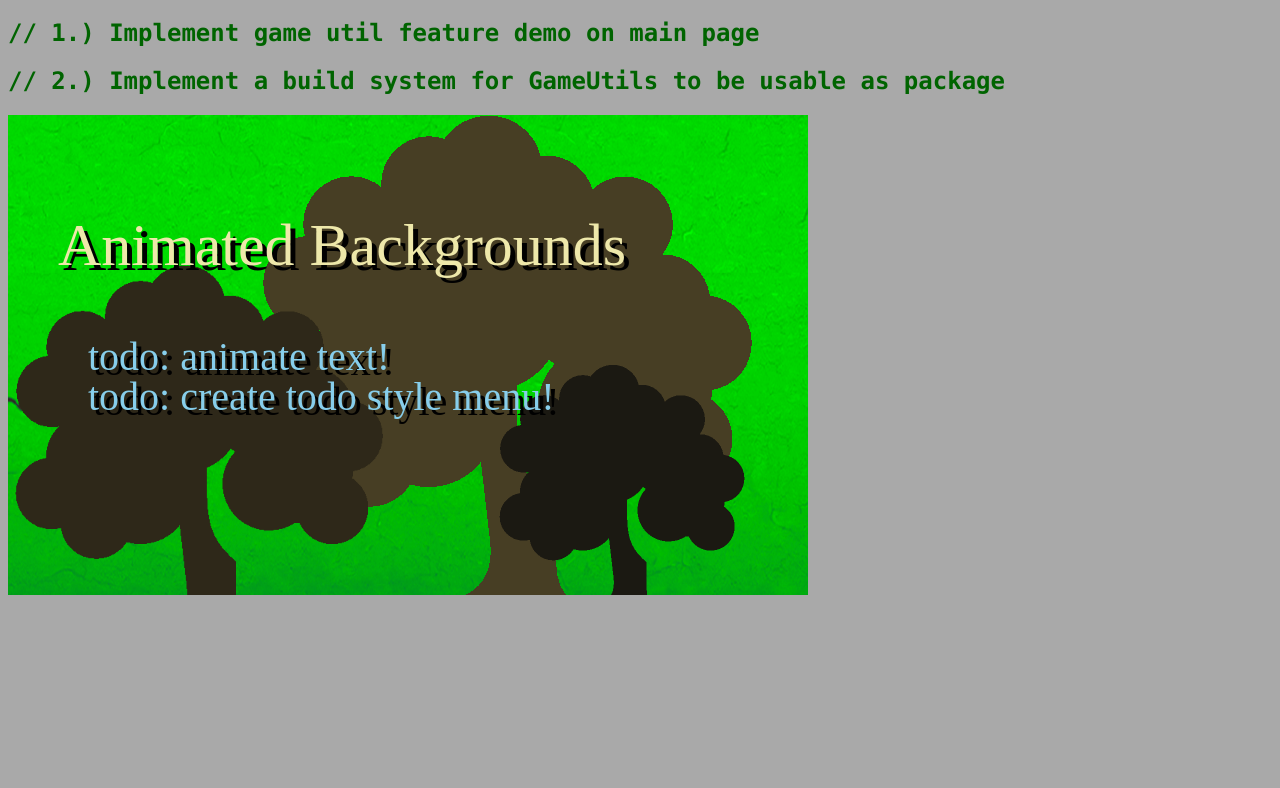
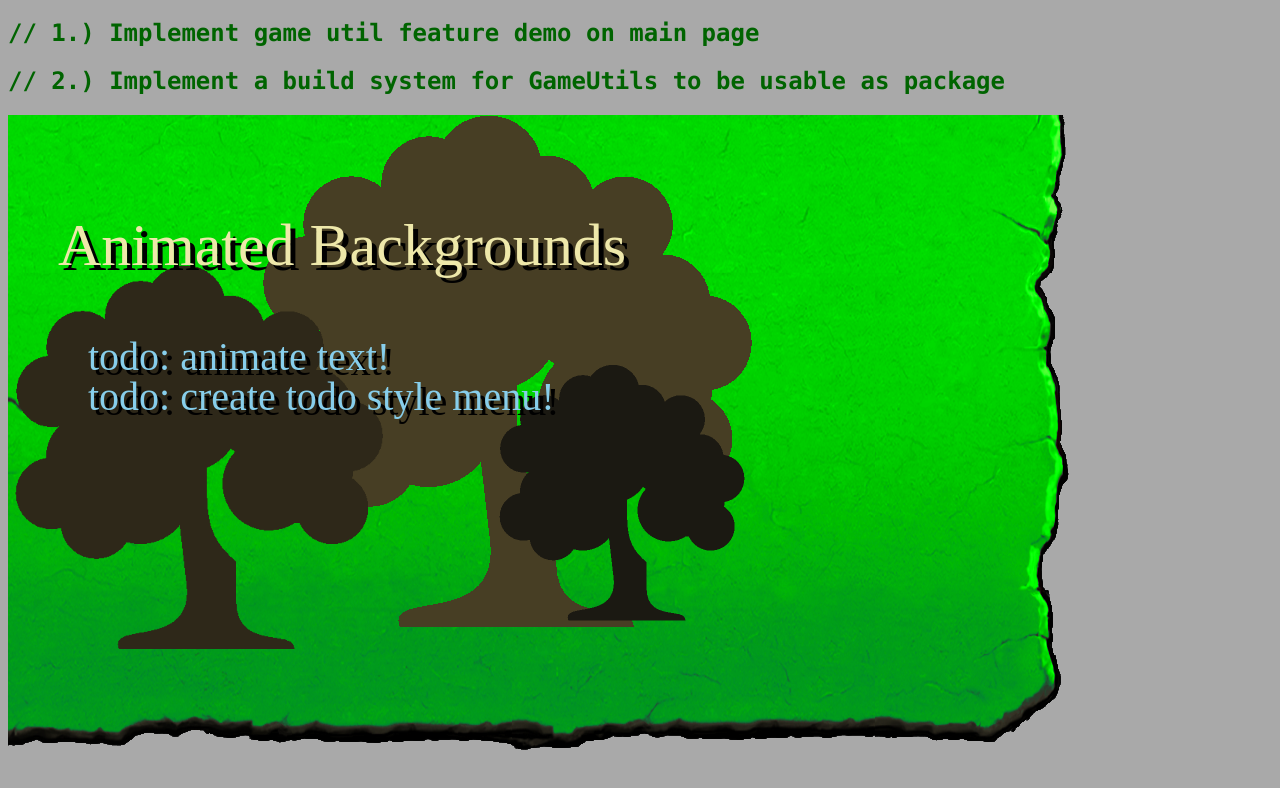
Before and after one commit to Jaxsbr/GameUtils, a plain HTML site: page index.html in a window 1280 px wide. Shown: the part 62-850 px from the top of the page. Before the commit the page ends 800 px from the top, so only its background shows below. Drawn offline with Linux system fonts and the light colour scheme.

Commit message:
refactor

```diff
--- a/example.js
+++ /dev/null
@@ -1,117 +0,0 @@
-
-var bounds = new Rectangle(0, 0, window.innerWidth, window.innerHeight);
-var canvas = document.getElementById("myCanvas");
-var ctx = canvas.getContext("2d");
-
-var delta = 0;
-var deltaTime = Date.now();
-
-var titleTextStyle = "palegoldenrod";
-var titleTextX = 100;
-var titleTextY = 100;
-var titleText = "Animated Backgrounds";
-var titleFontSize = 60;
-var titleFontFamily = "Showcard Gothic";
-
-var textRender;
-
-var animation;
-var animationDestination = new Rectangle(340, 350, 100, 125);
-var animationImage = new Image();
-animationImage.onload = function() {
-    animation = new Animation(image, 0.1, 400.25, 599.25, 4);
-};
-
-var image = new Image();
-image.onload = function() {
-    paralaxBackgroundSlider = new ParalaxBackgroundSlider(image);
-    PopulateParalaxBackgrounds();
-};
-image.src = "trees.png";
-
-var backgroundImageReady = false;
-var backgroundImage = new Image();
-backgroundImage.onload = function() {
-    backgroundImageReady = true;
-};
-backgroundImage.src = "background.png";
-
-var paralaxBackgroundSlider;
-
-ctx.fillStyle = "gray";
-ctx.fillRect(bounds.x, bounds.y, bounds.width, bounds.height);
-
-
-
-InitTextRender();
-Loop();
-
-
-function InitTextRender() {
-    var textElements = [];
-
-    textElements.push(
-        new TextElement(titleText, titleTextStyle, titleFontFamily, 50, 150, titleFontSize));
-
-    textElements.push(
-        new TextElement("todo: animate text!", "skyblue", titleFontFamily, 80, 255, 40));
-
-    textElements.push(
-        new TextElement("todo: create todo style menu!", "skyblue", titleFontFamily, 80, 295, 40));
-
-    textRender = new TextRender(textElements);
-};
-
-
-function PopulateParalaxBackgrounds() {
-
-    paralaxBackgroundSlider.Backgrounds.push(
-        new ParalaxBackground(1, new Rectangle(250, 0, 512, 512), 1, 0.01));
-
-    paralaxBackgroundSlider.Backgrounds.push(
-        new ParalaxBackground(2, new Rectangle(0, 150, 384, 384), 1, 0.02));
-
-    paralaxBackgroundSlider.Backgrounds.push(
-        new ParalaxBackground(3, new Rectangle(500, 250, 256, 256), 0, 0.03));
-};
-
-
-function Loop() {
-    UpdateDelta();
-
-    if (paralaxBackgroundSlider) {
-        Update();
-        Draw();
-    }
-
-    if (animation) {
-        animation.Update(delta);
-        animation.Draw(ctx);
-    }
-
-    requestAnimationFrame(Loop);
-};
-
-function UpdateDelta() {
-    var now = Date.now();
-    delta = (now - deltaTime) / 1000;
-    deltaTime = now;
-};
-
-function Update() {
-    paralaxBackgroundSlider.Update(bounds, delta);
-
-    textRender.Update(delta);
-};
-
-function Draw() {
-    ctx.clearRect(bounds.x, bounds.y, bounds.width, bounds.height);
-
-    if (this.backgroundImageReady) {
-        drawImage(ctx, this.backgroundImage, {x:bounds.X - 155, y:bounds.Y - 100, width:bounds.W, height:bounds.H}, null);
-    }
-
-    paralaxBackgroundSlider.Draw(ctx);
-
-    textRender.Draw(ctx);
-};
--- a/graphics.js
+++ /dev/null
@@ -1,37 +0,0 @@
-function drawFillRect(ctx, style, rect) {
-    ctx.fillStyle = style;
-    ctx.fillRect(rect.x, rect.y, rect.width, rect.height);
-};
-
-function drawStrokeRect(ctx, style, rect, strokeWidth = 1) {
-    ctx.strokeStyle = style;
-    ctx.strokeWidth = strokeWidth;
-    ctx.strokeRect(rect.x, rect.y, rect.width, rect.height);
-}
-
-function drawFillArc(ctx, style, centerX, centerY, radius, startAngle = 0, endAngle = 2 * Math.PI) {
-    ctx.fillStyle = style;
-    ctx.beginPath();
-    ctx.arc(centerX, centerY, radius, startAngle, endAngle);
-    ctx.fill();
-};
-
-function drawFillText(ctx, style, fontFamily, fontSize, text, x, y) {
-    ctx.fillStyle = style;
-    ctx.font = fontSize + "px " + fontFamily;
-    ctx.fillText(text, x, y);
-};
-
-function drawImage(ctx, image, destinationRect, sourceRect = null) {
-    if (sourceRect) { drawImageComplex(ctx, image, destinationRect, sourceRect); }
-    else { drawImageSimple(ctx, image, destinationRect); }
-};
-
-function drawImageSimple(ctx, image, destinationRect) {
-    ctx.drawImage(image, destinationRect.x, destinationRect.y, destinationRect.width, destinationRect.height);
-};
-
-function drawImageComplex(ctx, image, destinationRect, sourceRect) {
-    ctx.drawImage(image, sourceRect.x, sourceRect.y, sourceRect.width, sourceRect.height,
-        destinationRect.x, destinationRect.y, destinationRect.width, destinationRect.height);
-};
--- /dev/null
+++ b/js/example.js
@@ -0,0 +1,113 @@
+
+var bounds = new Rectangle(0, 0, window.innerWidth, window.innerHeight);
+var canvas = document.getElementById("myCanvas");
+canvas.width = window.innerWidth;
+canvas.height = window.innerHeight;
+var ctx = canvas.getContext("2d");
+
+var delta = 0;
+var deltaTime = Date.now();
+
+var titleTextStyle = "palegoldenrod";
+var titleTextX = 100;
+var titleTextY = 100;
+var titleText = "Animated Backgrounds";
+var titleFontSize = 60;
+var titleFontFamily = "Showcard Gothic";
+
+var animation;
+var animationDestination = new Rectangle(340, 350, 100, 125);
+var animationImage = new Image();
+animationImage.onload = function() {
+    animation = new Animation(image, 0.1, 400.25, 599.25, 4);
+};
+
+var textRender;
+var paralaxBackgroundSlider;
+
+var image = new Image();
+image.onload = function() {
+    paralaxBackgroundSlider = new ParalaxBackgroundSlider(image);
+    PopulateParalaxBackgrounds();
+};
+image.src = "img/trees.png";
+
+var backgroundImageReady = false;
+var backgroundImage = new Image();
+backgroundImage.onload = function() {
+    backgroundImageReady = true;
+};
+backgroundImage.src = "img/background.png";
+var backgroundImageBounds = new Rectangle(0, 0, 0, 0);
+
+
+
+
+InitTextRender();
+Loop();
+
+
+function InitTextRender() {
+    textRender = new TextRender();
+    textRender.AddTextElement(new TextElement(titleText, titleTextStyle, titleFontFamily, 50, 150, titleFontSize));
+    textRender.AddTextElement(new TextElement("todo: animate text!", "skyblue", titleFontFamily, 80, 255, 40));
+    textRender.AddTextElement(new TextElement("todo: create todo style menu!", "skyblue", titleFontFamily, 80, 295, 40));
+};
+
+
+function PopulateParalaxBackgrounds() {
+    paralaxBackgroundSlider.Backgrounds.push(
+        new ParalaxBackground(1, new Rectangle(250, 0, 512, 512), 1, 0.01));
+
+    paralaxBackgroundSlider.Backgrounds.push(
+        new ParalaxBackground(2, new Rectangle(0, 150, 384, 384), 1, 0.02));
+
+    paralaxBackgroundSlider.Backgrounds.push(
+        new ParalaxBackground(3, new Rectangle(500, 250, 256, 256), 0, 0.03));
+};
+
+
+function Loop() {
+    UpdateDelta();
+
+    if (paralaxBackgroundSlider) {
+        Update();
+        Draw();
+    }
+
+    if (animation) {
+        animation.Update(delta);
+        animation.Draw(ctx);
+    }
+
+    requestAnimationFrame(Loop);
+};
+
+function UpdateDelta() {
+    var now = Date.now();
+    delta = (now - deltaTime) / 1000;
+    deltaTime = now;
+};
+
+function Update() {
+    paralaxBackgroundSlider.Update(bounds, delta);
+
+    backgroundImageBounds.X = bounds.X - 155;
+    backgroundImageBounds.Y = bounds.Y - 100;
+    backgroundImageBounds.W = bounds.W;
+    backgroundImageBounds.H = bounds.H;
+
+    textRender.Update(delta);
+};
+
+function Draw() {
+    ctx.clearRect(bounds.x, bounds.y, bounds.width, bounds.height);
+
+    if (this.backgroundImageReady) {
+        drawImage(ctx, this.backgroundImage, backgroundImageBounds, null);
+    }
+
+    paralaxBackgroundSlider.Draw(ctx);
+
+    textRender.Draw(ctx);
+};
--- /dev/null
+++ b/js/graphics.js
@@ -0,0 +1,37 @@
+function drawFillRect(ctx, style, rect) {
+    ctx.fillStyle = style;
+    ctx.fillRect(rect.X, rect.Y, rect.W, rect.H);
+};
+
+function drawStrokeRect(ctx, style, rect, strokeWidth = 1) {
+    ctx.strokeStyle = style;
+    ctx.strokeWidth = strokeWidth;
+    ctx.strokeRect(rect.X, rect.Y, rect.W, rect.H);
+}
+
+function drawFillArc(ctx, style, centerX, centerY, radius, startAngle = 0, endAngle = 2 * Math.PI) {
+    ctx.fillStyle = style;
+    ctx.beginPath();
+    ctx.arc(centerX, centerY, radius, startAngle, endAngle);
+    ctx.fill();
+};
+
+function drawFillText(ctx, style, fontFamily, fontSize, text, x, y) {
+    ctx.fillStyle = style;
+    ctx.font = fontSize + "px " + fontFamily;
+    ctx.fillText(text, x, y);
+};
+
+function drawImage(ctx, image, destinationRect, sourceRect = null) {
+    if (sourceRect) { drawImageComplex(ctx, image, destinationRect, sourceRect); }
+    else { drawImageSimple(ctx, image, destinationRect); }
+};
+
+function drawImageSimple(ctx, image, destinationRect) {
+    ctx.drawImage(image, destinationRect.X, destinationRect.Y, destinationRect.W, destinationRect.H);
+};
+
+function drawImageComplex(ctx, image, destinationRect, sourceRect) {
+    ctx.drawImage(image, sourceRect.X, sourceRect.Y, sourceRect.W, sourceRect.H,
+        destinationRect.X, destinationRect.Y, destinationRect.W, destinationRect.H);
+};
--- /dev/null
+++ b/js/paralax.js
@@ -0,0 +1,70 @@
+
+class ParalaxBackground {
+    constructor(id, destination, direction, increment) {
+        this.ID = id;
+        this.Destination = destination;
+        this.Direction = direction;
+        this.Increment = increment;
+
+        this.SetImageSourceRect();
+    }
+
+    SetImageSourceRect() {
+        switch (this.ID) {
+            case 1:
+                this.ImageSourceRect = new Rectangle(0, 0, 512, 512);
+            break;
+
+            case 2:
+                this.ImageSourceRect = new Rectangle(512, 0, 512, 512);
+            break;
+
+            case 3:
+                this.ImageSourceRect = new Rectangle(1024, 0, 512, 512);
+            break;
+
+            default:
+                this.ImageSourceRect = new Rectangle(0, 0, 0, 0);
+            break;
+        }
+    };
+
+    Update(drawBounds, delta) {
+       if (this.Destination.X < drawBounds.X) {
+        this.Destination.X = drawBounds.X;
+        this.Direction = 1; // Go Right
+       }
+
+       if (this.Destination.X + this.Destination.W > drawBounds.W) {
+           this.Destination.X = drawBounds.W - this.Destination.W;
+           this.Direction = 0; // Go Left
+       }
+
+       var increment = this.Direction == 0 ? -this.Increment : this.Increment;
+       this.Destination.X += increment;
+    };
+
+    Draw(ctx, image) {
+        drawImage(ctx, image, this.Destination, this.ImageSourceRect);
+    };
+}
+
+
+class ParalaxBackgroundSlider {
+    constructor(image) {
+        this.Backgrounds = [];
+        this.Image = image;
+    }
+
+    Update(drawBounds, delta) {
+        for (var i = 0; i < this.Backgrounds.length; i++) {
+            this.Backgrounds[i].Update(drawBounds, delta);
+        }
+    }
+
+    Draw(ctx) {
+        for (var i = 0; i < this.Backgrounds.length; i++) {
+            this.Backgrounds[i].Draw(ctx, this.Image);
+        }
+    }
+}
--- /dev/null
+++ b/js/textRender.js
@@ -0,0 +1,66 @@
+class TextElement {
+    constructor(text, style, fontFamily, textX, textY, fontSize) {
+        this.Text = text;
+        this.Style = style;
+        this.FontFamily = fontFamily
+        this.TextX = textX;
+        this.TextY = textY;
+        this.FontSize = fontSize;
+
+        this.ShadowStyle = "black";
+        this.ShadowX = 5;
+        this.ShadowY = 5;
+
+        // TODO:
+        // Create animation type, determine movement pattern.
+    }
+
+    Update(delta) {
+        // TODO:
+        // Animation modes movement should be update here.
+    }
+
+    Draw(ctx) {
+        drawFillText(
+            ctx,
+            this.ShadowStyle,
+            this.FontFamily,
+            this.FontSize,
+            this.Text,
+            this.TextX + this.ShadowX,
+            this.TextY + this.ShadowY);
+
+        drawFillText(
+            ctx,
+            this.Style,
+            this.FontFamily,
+            this.FontSize,
+            this.Text,
+            this.TextX,
+            this.TextY);
+    }
+}
+
+
+
+class TextRender {
+    constructor() {
+        this.TextElements = [];
+    }
+
+    AddTextElement(textElement) {
+        this.TextElements.push(textElement);
+    }
+
+    Update(delta) {
+        for (var i = 0; i < this.TextElements.length; i++) {
+            this.TextElements[i].Update(delta);
+        }
+    }
+
+    Draw(ctx) {
+        for (var i = 0; i < this.TextElements.length; i++) {
+            this.TextElements[i].Draw(ctx);
+        }
+    }
+}
--- a/paralax.js
+++ /dev/null
@@ -1,69 +0,0 @@
-
-ParalaxBackground = function(id, destination, direction, increment) {
-    this.ID = id;
-    this.Destination = destination;
-    this.Direction = direction;
-    this.Increment = increment;
-
-    this.SetImageSourceRect();
-};
-
-ParalaxBackground.prototype.SetImageSourceRect = function() {
-    switch (this.ID) {
-        case 1:
-            this.ImageSourceRect = {x:0, y:0, width:512, height:512};
-        break;
-
-        case 2:
-            this.ImageSourceRect = {x:512, y:0, width:512, height:512};
-        break;
-
-        case 3:
-            this.ImageSourceRect = {x:1024, y:0, width:512, height:512};
-        break;
-
-        default:
-            this.ImageSourceRect = {x:0, y:0, width:0, height:0};
-        break;
-    }
-};
-
-ParalaxBackground.prototype.Update = function(drawBounds, delta) {
-   if (this.Destination.X < drawBounds.X) {
-    this.Destination.X = drawBounds.X;
-    this.Direction = 1; // Go Right
-   }
-
-   if (this.Destination.X + this.Destination.W > drawBounds.W) {
-       this.Destination.X = drawBounds.W - this.Destination.W;
-       this.Direction = 0; // Go Left
-   }
-
-   var increment = this.Direction == 0 ? -this.Increment : this.Increment;
-   this.Destination.X += increment;
-};
-
-ParalaxBackground.prototype.Draw = function(ctx, image) {
-    var rect = {x: this.Destination.X, y: this.Destination.Y, width: this.Destination.W, height: this.Destination.H}
-    drawImage(ctx, image, rect, this.ImageSourceRect);
-};
-
-
-
-
-ParalaxBackgroundSlider = function(image) {
-    this.Backgrounds = [];
-    this.Image = image;
-}
-
-ParalaxBackgroundSlider.prototype.Update = function(drawBounds, delta) {
-    for (var i = 0; i < this.Backgrounds.length; i++) {
-        this.Backgrounds[i].Update(drawBounds, delta);
-    }
-}
-
-ParalaxBackgroundSlider.prototype.Draw = function(ctx) {
-    for (var i = 0; i < this.Backgrounds.length; i++) {
-        this.Backgrounds[i].Draw(ctx, this.Image);
-    }
-};
--- a/textRender.js
+++ /dev/null
@@ -1,58 +0,0 @@
-TextElement = function(text, style, fontFamily, textX, textY, fontSize) {
-    this.Text = text;
-    this.Style = style;
-    this.FontFamily = fontFamily
-    this.TextX = textX;
-    this.TextY = textY;
-    this.FontSize = fontSize;
-
-    this.ShadowStyle = "black";
-    this.ShadowX = 5;
-    this.ShadowY = 5;
-
-    // TODO:
-    // Create animation type, determine movement pattern.
-};
-
-TextElement.prototype.Update = function (delta) {
-    // TODO:
-    // Animation modes movement should be update here.
-};
-
-TextElement.prototype.Draw = function (ctx) {
-    drawFillText(
-        ctx,
-        this.ShadowStyle,
-        this.FontFamily,
-        this.FontSize,
-        this.Text,
-        this.TextX + this.ShadowX,
-        this.TextY + this.ShadowY);
-
-    drawFillText(
-        ctx,
-        this.Style,
-        this.FontFamily,
-        this.FontSize,
-        this.Text,
-        this.TextX,
-        this.TextY);
-};
-
-
-
-TextRender = function(textElements) {
-    this.TextElements = textElements;
-};
-
-TextRender.prototype.Update = function(delta) {
-    for (var i = 0; i < this.TextElements.length; i++) {
-        this.TextElements[i].Update(delta);
-    }
-};
-
-TextRender.prototype.Draw = function(ctx) {
-    for (var i = 0; i < this.TextElements.length; i++) {
-        this.TextElements[i].Draw(ctx);
-    }
-};
```
Also changed, not shown: animation.js (deleted, +0 -24 lines), index.html (+12 -8 lines), js/animation.js (added, +24 -0 lines), img/background.png (renamed from background.png), img/spriteSheet.png (renamed from spriteSheet.png), img/tree.png (renamed from tree.png), img/trees.png (renamed from trees.png), js/point.js (renamed from point.js), js/rectangle.js (renamed from rectangle.js).
